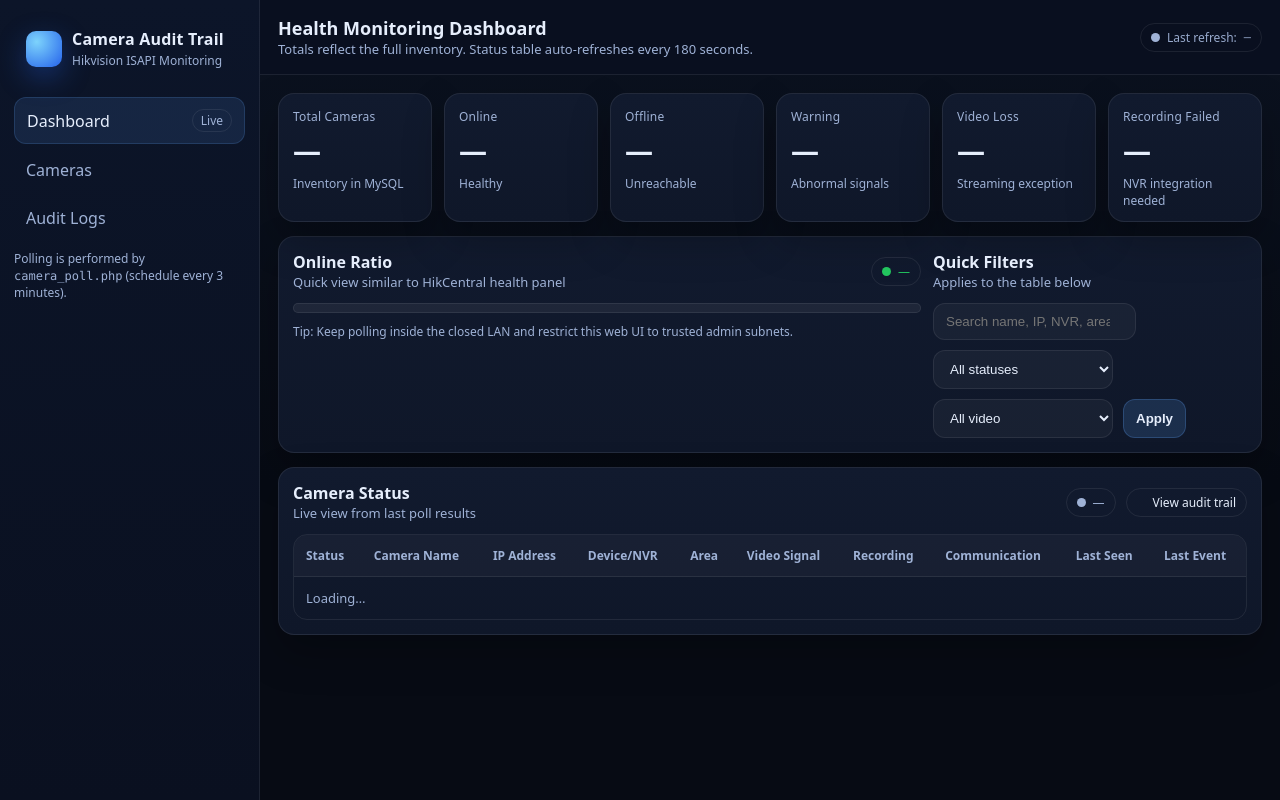
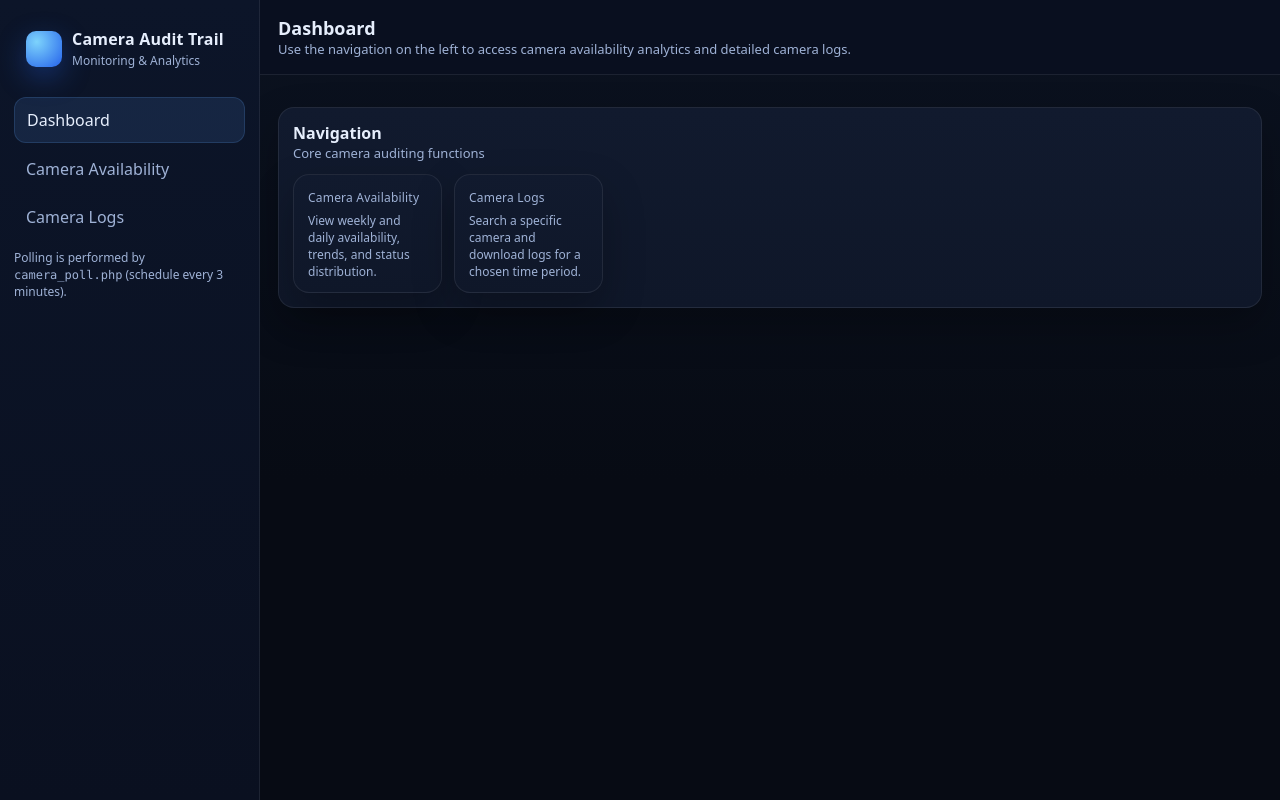
Before and after one commit to alvin-muriithi/hikvision-audit-system, a PHP site: page / in a window 1280 px wide. Run offline with PHP 8.4, Linux system fonts and the light colour scheme.

Commit message:
Clean Dashboard

```diff
--- a/index.php
+++ b/index.php
@@ -1,8 +1,7 @@
 <?php
 declare(strict_types=1);
 
-require_once __DIR__ . '/config.php';
-
+// Landing shell only – detailed views live on dedicated pages.
 ?>
 <!doctype html>
 <html lang="en">
@@ -19,13 +18,13 @@
           <div class="logo"></div>
           <div>
             <div class="title">Camera Audit Trail</div>
-            <span class="sub">Hikvision ISAPI Monitoring</span>
+            <span class="sub">Monitoring & Analytics</span>
           </div>
         </div>
         <nav class="nav">
-          <a class="active" href="index.php">Dashboard <span class="pill">Live</span></a>
-          <a href="cameras.php">Cameras</a>
-          <a href="audit_logs.php">Audit Logs</a>
+          <a class="active" href="index.php">Dashboard</a>
+          <a href="camera_availability.php">Camera Availability</a>
+          <a href="audit_logs.php">Camera Logs</a>
         </nav>
         <div class="footer-note">
           Polling is performed by <span class="mono">camera_poll.php</span> (schedule every 3 minutes).
@@ -35,133 +34,33 @@
       <main class="main">
         <header class="header">
           <div>
-            <div class="h1">Health Monitoring Dashboard</div>
-            <div class="hint">Totals reflect the full inventory. Status table auto-refreshes every 180 seconds.</div>
-          </div>
-          <div class="right">
-            <span class="badge unknown"><span class="dot"></span>Last refresh: <span id="lastRefresh" class="mono">—</span></span>
+            <div class="h1">Dashboard</div>
+            <div class="hint">Use the navigation on the left to access camera availability analytics and detailed camera logs.</div>
           </div>
         </header>
 
         <div class="container">
-          <section class="cards">
-            <div class="card">
-              <div class="label">Total Cameras</div>
-              <div class="value" id="kpiTotal">—</div>
-              <div class="meta muted">Inventory in MySQL</div>
-            </div>
-            <div class="card">
-              <div class="label">Online</div>
-              <div class="value" id="kpiOnline">—</div>
-              <div class="meta online"><span class="dot"></span> Healthy</div>
-            </div>
-            <div class="card">
-              <div class="label">Offline</div>
-              <div class="value" id="kpiOffline">—</div>
-              <div class="meta offline"><span class="dot"></span> Unreachable</div>
-            </div>
-            <div class="card">
-              <div class="label">Warning</div>
-              <div class="value" id="kpiWarning">—</div>
-              <div class="meta warning"><span class="dot"></span> Abnormal signals</div>
-            </div>
-            <div class="card">
-              <div class="label">Video Loss</div>
-              <div class="value" id="kpiVideoLoss">—</div>
-              <div class="meta warning"><span class="dot"></span> Streaming exception</div>
-            </div>
-            <div class="card">
-              <div class="label">Recording Failed</div>
-              <div class="value" id="kpiRecFail">—</div>
-              <div class="meta warning"><span class="dot"></span> NVR integration needed</div>
-            </div>
-          </section>
-
-          <section class="panel kpi-row">
-            <div>
-              <div class="panel-head">
-                <div>
-                  <div class="panel-title">Online Ratio</div>
-                  <div class="panel-sub">Quick view similar to HikCentral health panel</div>
-                </div>
-                <div class="panel-right">
-                  <span class="badge online"><span class="dot"></span><span id="onlinePct">—</span></span>
-                </div>
-              </div>
-              <div class="progress" aria-label="Online progress">
-                <span id="onlineProgress"></span>
-              </div>
-              <div class="footer-note">
-                Tip: Keep polling inside the closed LAN and restrict this web UI to trusted admin subnets.
-              </div>
-            </div>
-
-            <div>
-              <div class="panel-head">
-                <div>
-                  <div class="panel-title">Quick Filters</div>
-                  <div class="panel-sub">Applies to the table below</div>
-                </div>
-              </div>
-              <div class="controls">
-                <input id="q" type="search" placeholder="Search name, IP, NVR, area">
-                <select id="filterStatus">
-                  <option value="">All statuses</option>
-                  <option value="OFFLINE">Offline</option>
-                  <option value="WARNING">Warning</option>
-                  <option value="ONLINE">Online</option>
-                  <option value="UNKNOWN">Unknown</option>
-                </select>
-                <select id="filterVideo">
-                  <option value="">All video</option>
-                  <option value="VIDEO_LOSS">Video Loss</option>
-                  <option value="OK">OK</option>
-                  <option value="UNKNOWN">Unknown</option>
-                </select>
-                <button id="applyFilters" type="button">Apply</button>
-              </div>
-            </div>
-          </section>
-
           <section class="panel">
             <div class="panel-head">
               <div>
-                <div class="panel-title">Camera Status</div>
-                <div class="panel-sub">Live view from last poll results</div>
-              </div>
-              <div class="panel-right">
-                <span id="resultCount" class="badge unknown"><span class="dot"></span>—</span>
-                <a class="badge" href="audit_logs.php"><span class="dot"></span>View audit trail</a>
+                <div class="panel-title">Navigation</div>
+                <div class="panel-sub">Core camera auditing functions</div>
               </div>
             </div>
-
-            <div style="overflow:auto">
-              <table>
-                <thead>
-                  <tr>
-                    <th>Status</th>
-                    <th>Camera Name</th>
-                    <th>IP Address</th>
-                    <th>Device/NVR</th>
-                    <th>Area</th>
-                    <th>Video Signal</th>
-                    <th>Recording</th>
-                    <th>Communication</th>
-                    <th>Last Seen</th>
-                    <th>Last Event</th>
-                  </tr>
-                </thead>
-                <tbody id="cameraTbody">
-                  <tr><td colspan="10" class="muted">Loading…</td></tr>
-                </tbody>
-              </table>
+            <div class="cards">
+              <a class="card" href="camera_availability.php" style="text-decoration:none;">
+                <div class="label">Camera Availability</div>
+                <div class="meta muted">View weekly and daily availability, trends, and status distribution.</div>
+              </a>
+              <a class="card" href="audit_logs.php" style="text-decoration:none;">
+                <div class="label">Camera Logs</div>
+                <div class="meta muted">Search a specific camera and download logs for a chosen time period.</div>
+              </a>
             </div>
           </section>
         </div>
       </main>
     </div>
 
-    <div id="toast" class="toast" role="status" aria-live="polite"></div>
-    <script src="js/refresh.js"></script>
   </body>
 </html>
```
